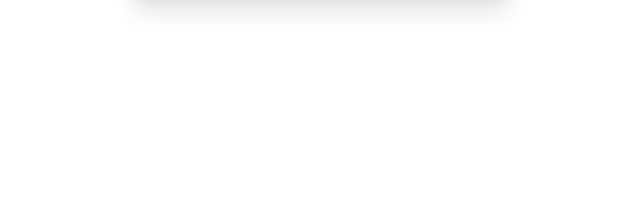
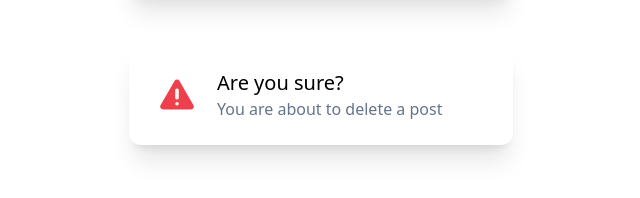
Before and after one commit to howarddo2208/tailwind-css-from-scratch, a plain HTML site: page tailwind-sandbox/01-utility-first/index.html in a window 1280 px wide. Shown: the part 304-502 px from the top of the page, without its empty margins (319-959 px from the left). Drawn offline with nearby package versions, Linux system fonts and the light colour scheme.

Commit message:
ultility class example

```diff
--- a/tailwind-sandbox/01-utility-first/index.html
+++ b/tailwind-sandbox/01-utility-first/index.html
@@ -57,6 +57,15 @@
     </div>
 
     <!-- Tailwind Version -->
+    <div
+      class="flex items-center p-6 max-w-sm mx-auto bg-white rounded-xl shadow-xl space-x-4 mt-12"
+    >
+      <img class="w-12 h-12" src="../assets/img/warning.svg" alt="" />
 
+      <div>
+        <div class="text-xl font-medium text-black">Are you sure?</div>
+        <p class="text-slate-500">You are about to delete a post</p>
+      </div>
+    </div>
   </body>
 </html>
--- /dev/null
+++ b/tailwind.config.js
@@ -0,0 +1 @@
+module.exports = {}
```
